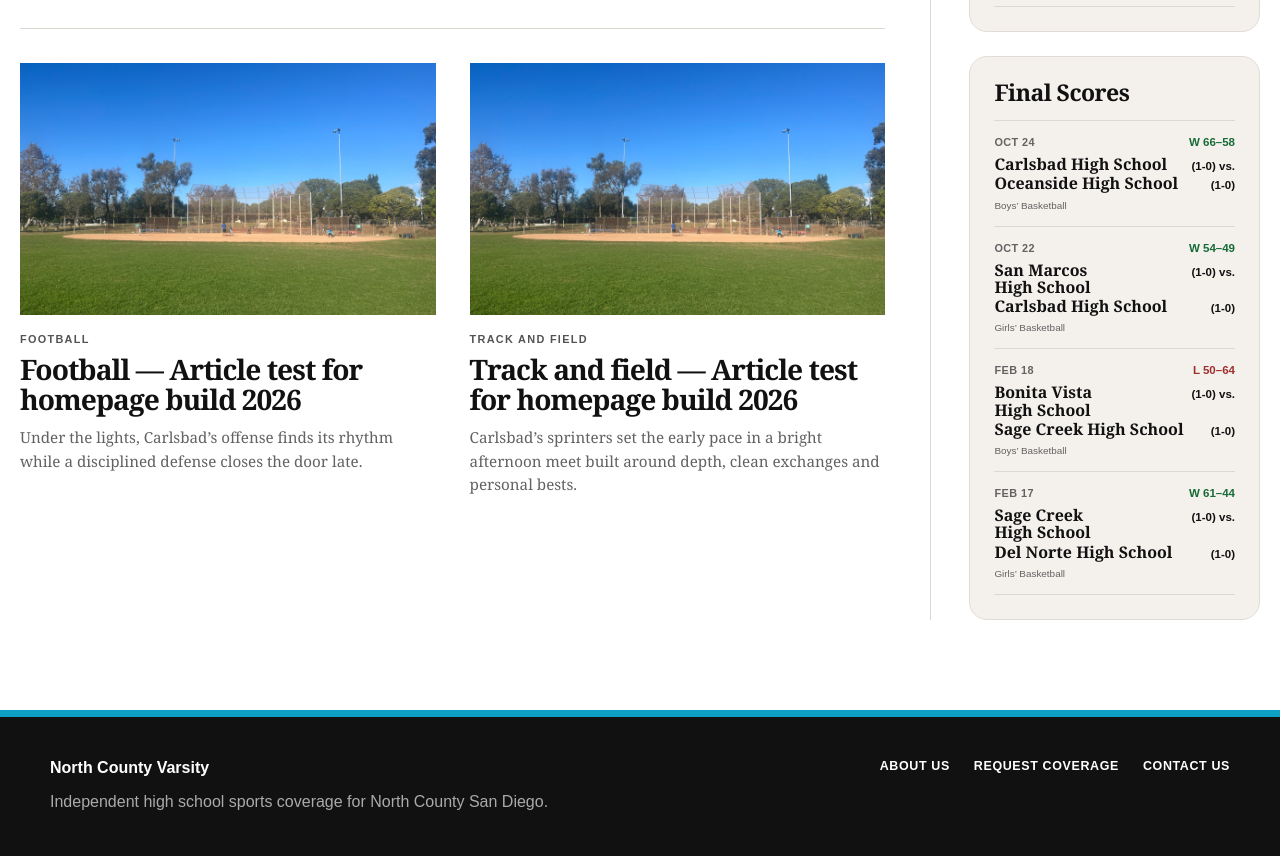
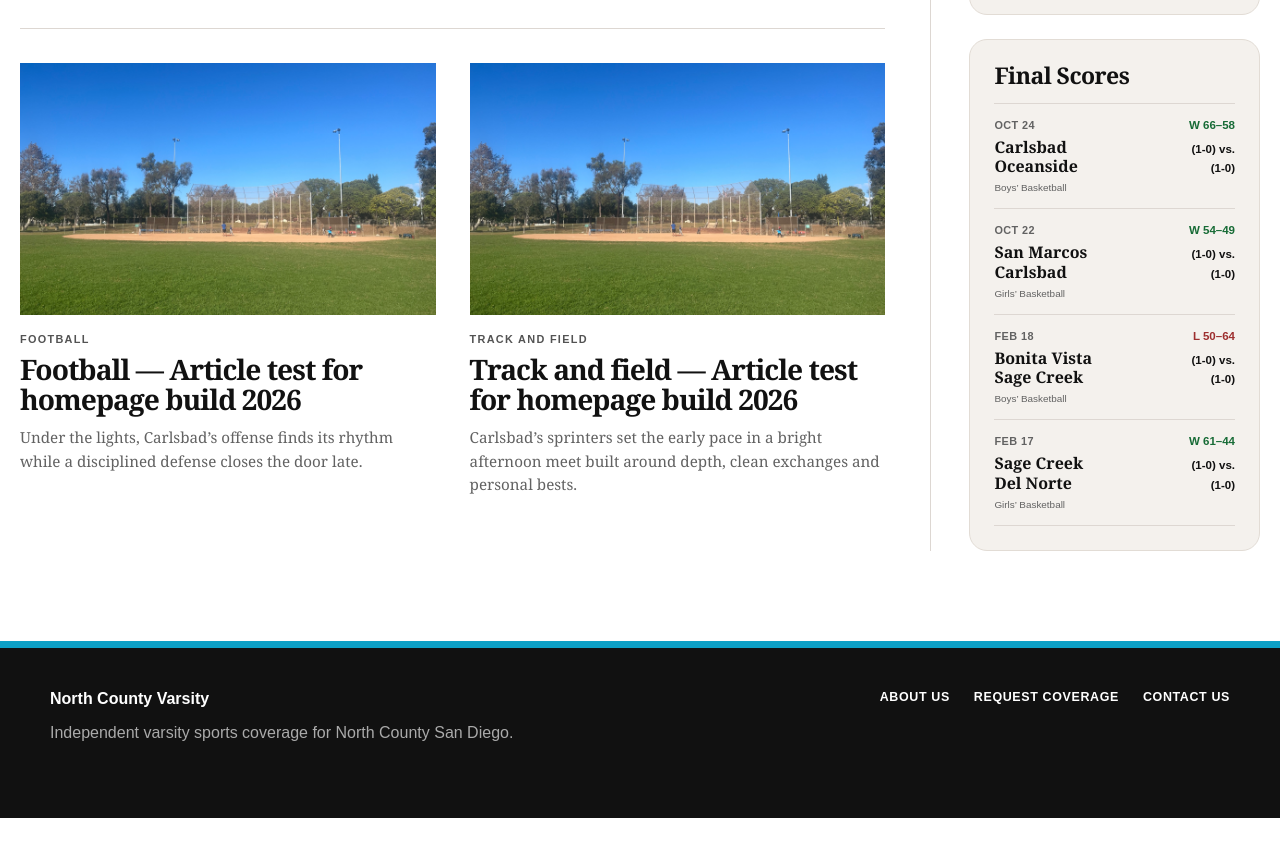
Before and after one commit to mattwilhalme/carlsbad-varsity, a Next.js app: page / in a window 1280 px wide. Shown: the part 660-1516 px from the top of the page. After the commit the page ends 1478 px from the top, so only its background shows below. Built offline with nearby package versions, Linux system fonts and the light colour scheme.

Commit message:
Remove high school wording from site copy

```diff
--- a/src/app/[citySlug]/page.tsx
+++ b/src/app/[citySlug]/page.tsx
@@ -11,7 +11,7 @@ export const dynamicParams = false;
 export async function generateMetadata({ params }: { params: Promise<{ citySlug: string }> }): Promise<Metadata> {
   const { citySlug } = await params;
   const city = cities[citySlug as CitySlug];
-  return city ? { title: `${city.name} High School Sports`, description: `Schedules, scores and high school sports coverage for ${city.name}, California.`, alternates: { canonical: canonicalUrl(`/${city.slug}/`) } } : {};
+  return city ? { title: `${city.name} Varsity Sports`, description: `Schedules, scores and varsity sports coverage for ${city.name}, California.`, alternates: { canonical: canonicalUrl(`/${city.slug}/`) } } : {};
 }
 
 export default async function CityPage({ params }: { params: Promise<{ citySlug: string }> }) {
@@ -20,7 +20,7 @@ export default async function CityPage({ params }: { params: Promise<{ citySlug:
   if (!city) notFound();
   return (
     <main>
-      <header className="city-hero"><div className="page-shell city-hero-inner"><Breadcrumbs items={[{ label: "North County Varsity", href: "/" }, { label: city.name }]} /><p className="kicker">{city.region}</p><h1>{city.name}</h1><p className="dek">Schedules, scores and coverage for high school teams in {city.name}.</p></div></header>
+      <header className="city-hero"><div className="page-shell city-hero-inner"><Breadcrumbs items={[{ label: "North County Varsity", href: "/" }, { label: city.name }]} /><p className="kicker">{city.region}</p><h1>{city.name}</h1><p className="dek">Schedules, scores and coverage for varsity teams in {city.name}.</p></div></header>
       <section className="page-shell city-schools" aria-labelledby="city-schools-heading"><div className="section-rule"><p className="kicker">Schools we cover</p><h2 id="city-schools-heading">Choose a school</h2></div><div className="school-grid city-school-grid">{city.schoolSlugs.map((slug) => { const school = schools[slug]; return <Link className="school-card" href={schoolPath(school.slug)} key={school.slug} style={{ "--team-primary": school.colors.primary, "--team-gold": school.colors.gold } as React.CSSProperties}><span>{school.mascot}</span><h3>{school.name}</h3><strong>View schedules →</strong></Link>; })}</div></section>
     </main>
   );
--- a/src/app/about/page.tsx
+++ b/src/app/about/page.tsx
@@ -2,7 +2,7 @@ import type { Metadata } from "next";
 
 export const metadata: Metadata = {
   title: "About Us",
-  description: "Learn about North County Varsity, an independent publication covering high school sports across North County San Diego.",
+  description: "Learn about North County Varsity, an independent publication covering varsity sports across North County San Diego.",
 };
 
 const email = "mwilhalme@gmail.com";
@@ -14,7 +14,7 @@ export default function AboutPage() {
         <div className="page-shell about-hero-inner">
           <p className="kicker">About North County Varsity</p>
           <h1>Local sports.<br />Local stories.<br />North County.</h1>
-          <p className="dek">Founded in 2026, North County Varsity is an independent sports publication dedicated to covering high school athletics across North County San Diego.</p>
+          <p className="dek">Founded in 2026, North County Varsity is an independent sports publication dedicated to covering varsity athletics across North County San Diego.</p>
         </div>
       </header>
 
@@ -31,7 +31,7 @@ export default function AboutPage() {
           <section aria-labelledby="founder-heading">
             <h2 id="founder-heading">About the Founder</h2>
             <p>Founded in 2026 by journalist and Carlsbad resident Matt Wilhalme, North County Varsity grew out of a personal connection to the local school community and a desire to give student-athletes more opportunities to have their accomplishments recognized.</p>
-            <p>Matt is a journalist and digital media professional with more than 15 years of experience, including roles at the Los Angeles Times, The Arizona Republic and NFL Media. His background includes high school sports coverage, digital storytelling, audience development and building digital products that help readers discover and engage with news.</p>
+            <p>Matt is a journalist and digital media professional with more than 15 years of experience, including roles at the Los Angeles Times, The Arizona Republic and NFL Media. His background includes prep sports coverage, digital storytelling, audience development and building digital products that help readers discover and engage with news.</p>
           </section>
 
           <section aria-labelledby="independence-heading">
--- a/src/app/articles/[slug]/page.tsx
+++ b/src/app/articles/[slug]/page.tsx
@@ -18,7 +18,7 @@ export default async function ArticlePage({ params }: { params: Promise<{ slug:
   if (!story) notFound();
   const related = editorialStories.filter((item) => item.slug !== story.slug);
   return <main className="article-page"><article>
-    <header className="page-shell article-header"><p className="story-label">{story.sport} · Carlsbad High School</p><h1>{story.headline}</h1><p className="article-dek">{story.dek}</p><div className="article-byline"><strong>By {story.byline}</strong><time dateTime={story.publishedAt}>{new Date(`${story.publishedAt}T12:00:00`).toLocaleDateString("en-US", { month: "long", day: "numeric", year: "numeric" })}</time></div></header>
+    <header className="page-shell article-header"><p className="story-label">{story.sport} · Carlsbad</p><h1>{story.headline}</h1><p className="article-dek">{story.dek}</p><div className="article-byline"><strong>By {story.byline}</strong><time dateTime={story.publishedAt}>{new Date(`${story.publishedAt}T12:00:00`).toLocaleDateString("en-US", { month: "long", day: "numeric", year: "numeric" })}</time></div></header>
     <figure className="page-shell article-hero"><Image src={story.image.src} alt={story.image.alt} width={1800} height={1024} priority sizes="(max-width: 1180px) 100vw, 1180px" /><figcaption>{story.image.credit}</figcaption></figure>
     <div className="page-shell article-layout"><div className="article-body">
       <section className="article-box-score" aria-labelledby="box-score-heading"><p className="rail-kicker">Game Summary</p><h2 id="box-score-heading">Box score</h2><div className="period-table-wrap"><table className="period-table"><thead><tr><th>Team</th>{story.boxScore.periods.map((period) => <th key={period}>{period}</th>)}<th>Final</th></tr></thead><tbody>{story.boxScore.teams.map((team) => <tr key={team.name}><th scope="row">{team.name}</th>{team.scores.map((score, index) => <td key={`${team.name}-${index}`}>{score}</td>)}<td><strong>{team.total}</strong></td></tr>)}</tbody></table></div></section>
--- a/src/app/layout.tsx
+++ b/src/app/layout.tsx
@@ -7,9 +7,9 @@ import "./globals.css";
 export const metadata: Metadata = {
   metadataBase: new URL("https://mattwilhalme.github.io/carlsbad-varsity/"),
   title: { default: "North County Varsity", template: "%s | North County Varsity" },
-  description: "High school sports schedules, scores and coverage for North County San Diego.",
+  description: "Varsity sports schedules, scores and coverage for North County San Diego.",
 };
 
 export default function RootLayout({ children }: Readonly<{ children: React.ReactNode }>) {
-  return <html lang="en" data-scroll-behavior="smooth"><body><PublicationHeader /><SchoolNav placement="global" />{children}<footer className="footer"><div className="page-shell footer-inner"><div><strong>North County Varsity</strong><p>Independent high school sports coverage for North County San Diego.</p></div><nav aria-label="Footer"><Link href="/about/">About Us</Link><a href="mailto:mwilhalme@gmail.com?subject=North%20County%20Varsity%20coverage%20request">Request Coverage</a><a href="mailto:mwilhalme@gmail.com?subject=Contact%20North%20County%20Varsity">Contact Us</a></nav></div></footer></body></html>;
+  return <html lang="en" data-scroll-behavior="smooth"><body><PublicationHeader /><SchoolNav placement="global" />{children}<footer className="footer"><div className="page-shell footer-inner"><div><strong>North County Varsity</strong><p>Independent varsity sports coverage for North County San Diego.</p></div><nav aria-label="Footer"><Link href="/about/">About Us</Link><a href="mailto:mwilhalme@gmail.com?subject=North%20County%20Varsity%20coverage%20request">Request Coverage</a><a href="mailto:mwilhalme@gmail.com?subject=Contact%20North%20County%20Varsity">Contact Us</a></nav></div></footer></body></html>;
 }
--- a/src/app/page.tsx
+++ b/src/app/page.tsx
@@ -10,7 +10,7 @@ export default function Home() {
   const recentResults = games.filter((game) => game.status === "final").sort((a, b) => b.date.localeCompare(a.date)).slice(0, 4);
   return <main className="editorial-home">
     <SchoolNav placement="home" />
-    <div className="page-shell homepage-rule"><p>Independent coverage of Carlsbad and North County high school sports</p></div>
+    <div className="page-shell homepage-rule"><p>Independent coverage of Carlsbad and North County varsity sports</p></div>
     <div className="page-shell homepage-layout">
       <section className="homepage-news" aria-labelledby="top-stories-heading">
         <h1 id="top-stories-heading" className="visually-hidden">North County Varsity stories</h1>
--- a/src/components/HomeGameRail.tsx
+++ b/src/components/HomeGameRail.tsx
@@ -4,17 +4,13 @@ import type { Game } from "@/domain/models";
 
 function formatDate(date: string) { return new Date(`${date}T12:00:00`).toLocaleDateString("en-US", { month: "short", day: "numeric" }); }
 
-function opponentSchoolName(name: string) {
-  return /(?:School|Academy|Christian|Prep)$/i.test(name) ? name : `${name} High School`;
-}
-
 export function HomeGameRail({ games, result = false }: { games: Game[]; result?: boolean }) {
   return <div className="rail-game-list">{games.map((game) => {
     const team = teams.find((item) => item.id === game.teamId)!;
     const school = schools[team.schoolSlug];
     const status = result ? `${game.result} ${game.teamScore}–${game.opponentScore}` : game.time ?? "TBA";
-    const homeTeam = game.homeAway === "Away" ? opponentSchoolName(game.opponent) : school.name;
-    const awayTeam = game.homeAway === "Away" ? school.name : opponentSchoolName(game.opponent);
+    const homeTeam = game.homeAway === "Away" ? game.opponent : school.name;
+    const awayTeam = game.homeAway === "Away" ? school.name : game.opponent;
     return <Link href={`/games/${game.id}/`} className="rail-game" key={game.id}>
       <span className="rail-game-meta"><time dateTime={game.date}>{formatDate(game.date)}</time><b className={game.result ? `outcome-${game.result.toLowerCase()}` : undefined}>{status}</b></span>
       <span className="rail-matchup"><strong><span>{homeTeam}</span><em>(1-0) vs.</em></strong><strong><span>{awayTeam}</span><em>(1-0)</em></strong><small>{team.sportName}</small></span>
--- a/src/data/editorial-data.ts
+++ b/src/data/editorial-data.ts
@@ -31,7 +31,7 @@ export const editorialStories: EditorialStory[] = [
     byline: "North County Varsity staff",
     publishedAt: "2026-10-27",
     image: { src: editorialImage, alt: "A sunny North County community ballfield beneath a clear blue sky.", credit: "Photo courtesy of Matt Wilhalme" },
-    relatedLinks: [{ label: "Explore Carlsbad High School coverage", href: "/carlsbad/carlsbad/" }, { label: "More North County scores", href: "/#recent-results" }],
+    relatedLinks: [{ label: "Explore Carlsbad coverage", href: "/carlsbad/carlsbad/" }, { label: "More North County scores", href: "/#recent-results" }],
     body: [
       "Lorem ipsum dolor sit amet, consectetur adipiscing elit. Nulla vitae elit libero, a pharetra augue. Carlsbad’s opening drive established the evening’s tone with patient runs and a timely throw outside the numbers.",
       "Cras mattis consectetur purus sit amet fermentum. Donec ullamcorper nulla non metus auctor fringilla. The defense answered after the break, forcing consecutive short possessions and giving the offense favorable field position.",
@@ -48,7 +48,7 @@ export const editorialStories: EditorialStory[] = [
     byline: "North County Varsity staff",
     publishedAt: "2026-10-26",
     image: { src: editorialImage, alt: "A sunny North County community ballfield beneath a clear blue sky.", credit: "Photo courtesy of Matt Wilhalme" },
-    relatedLinks: [{ label: "Explore Carlsbad High School coverage", href: "/carlsbad/carlsbad/" }, { label: "Find upcoming Carlsbad games", href: "/#upcoming-games" }],
+    relatedLinks: [{ label: "Explore Carlsbad coverage", href: "/carlsbad/carlsbad/" }, { label: "Find upcoming Carlsbad games", href: "/#upcoming-games" }],
     body: [
       "Lorem ipsum dolor sit amet, consectetur adipiscing elit. Morbi leo risus, porta ac consectetur ac, vestibulum at eros. The Lancers opened the meet with sharp starts and carried that confidence through the relay exchanges.",
       "Vestibulum id ligula porta felis euismod semper. Integer posuere erat a ante venenatis dapibus posuere velit aliquet. Coaches pointed to the team’s depth as the most encouraging result of the afternoon.",
--- a/src/data/site-data.ts
+++ b/src/data/site-data.ts
@@ -15,7 +15,7 @@ export const schools: Record<SchoolSlug, School> = {
   carlsbad: {
     slug: "carlsbad",
     citySlug: "carlsbad",
-    name: "Carlsbad High School",
+    name: "Carlsbad",
     shortName: "Carlsbad",
     mascot: "Lancers",
     officialUrl: "https://chs.carlsbadusd.net/",
@@ -26,7 +26,7 @@ export const schools: Record<SchoolSlug, School> = {
   "sage-creek": {
     slug: "sage-creek",
     citySlug: "carlsbad",
-    name: "Sage Creek High School",
+    name: "Sage Creek",
     shortName: "Sage Creek",
     mascot: "Bobcats",
     officialUrl: "https://schs.carlsbadusd.net/",
@@ -78,9 +78,9 @@ function verifiedGames(teamId: string, sourceUrl: string, rows: ScheduleRow[]):
 }
 
 export const games: Game[] = [
-  { id: "carlsbad-bbb-2026-001", teamId: "carlsbad-boys-basketball-2025–26", date: "2026-11-12", time: "7:00 PM", opponent: "Oceanside", homeAway: "Home", location: "Carlsbad High School", status: "scheduled", dataStatus: "placeholder" },
+  { id: "carlsbad-bbb-2026-001", teamId: "carlsbad-boys-basketball-2025–26", date: "2026-11-12", time: "7:00 PM", opponent: "Oceanside", homeAway: "Home", location: "Carlsbad", status: "scheduled", dataStatus: "placeholder" },
   { id: "carlsbad-gbb-2026-001", teamId: "carlsbad-girls-basketball-2025–26", date: "2026-11-14", time: "5:30 PM", opponent: "Vista", homeAway: "Away", status: "scheduled", dataStatus: "placeholder" },
-  { id: "carlsbad-bbb-2026-002", teamId: "carlsbad-boys-basketball-2025–26", date: "2026-11-18", time: "6:30 PM", opponent: "La Costa Canyon", homeAway: "Home", location: "Carlsbad High School", status: "scheduled", dataStatus: "placeholder" },
+  { id: "carlsbad-bbb-2026-002", teamId: "carlsbad-boys-basketball-2025–26", date: "2026-11-18", time: "6:30 PM", opponent: "La Costa Canyon", homeAway: "Home", location: "Carlsbad", status: "scheduled", dataStatus: "placeholder" },
   { id: "carlsbad-bbb-2026-final-001", teamId: "carlsbad-boys-basketball-2025–26", date: "2026-10-24", opponent: "Oceanside", homeAway: "Home", status: "final", teamScore: 66, opponentScore: 58, result: "W", dataStatus: "placeholder" },
   { id: "carlsbad-gbb-2026-final-001", teamId: "carlsbad-girls-basketball-2025–26", date: "2026-10-22", opponent: "San Marcos", homeAway: "Away", status: "final", teamScore: 54, opponentScore: 49, result: "W", dataStatus: "placeholder" },
   ...verifiedGames(BOYS_ID, BOYS_SOURCE, [
@@ -124,16 +124,16 @@ export const games: Game[] = [
     ["sc-gbb-2025-007", "2025-12-09", "6:30 PM", "Home", "Del Norte", 44, 37],
     ["sc-gbb-2025-008", "2025-12-12", "7:00 PM", "Away", "Poway", 47, 31],
     ["sc-gbb-2025-009", "2025-12-13", "7:30 PM", "Away", "La Jolla", 64, 30, "Valley Brave Winter Classic"],
-    ["sc-gbb-2025-010", "2025-12-17", "7:30 PM", "Home", "Granite Hills", 55, 27, "Valley Brave Winter Classic · El Cajon Valley High School"],
-    ["sc-gbb-2025-011", "2025-12-19", "6:00 PM", "Home", "El Cajon Valley", 49, 36, "Valley Brave Winter Classic · El Cajon Valley High School"],
-    ["sc-gbb-2025-012", "2025-12-20", "6:00 PM", "Home", "Rancho Bernardo", 26, 46, "Valley Brave Winter Classic · El Cajon Valley High School"],
+    ["sc-gbb-2025-010", "2025-12-17", "7:30 PM", "Home", "Granite Hills", 55, 27, "Valley Brave Winter Classic · El Cajon Valley"],
+    ["sc-gbb-2025-011", "2025-12-19", "6:00 PM", "Home", "El Cajon Valley", 49, 36, "Valley Brave Winter Classic · El Cajon Valley"],
+    ["sc-gbb-2025-012", "2025-12-20", "6:00 PM", "Home", "Rancho Bernardo", 26, 46, "Valley Brave Winter Classic · El Cajon Valley"],
     ["sc-gbb-2025-013", "2025-12-27", "TBA", "Home", "Ontario", 34, 40, "Holiday Classic Tournament"],
     ["sc-gbb-2025-014", "2025-12-29", "TBA", "Home", "Wilson", 56, 72, "Holiday Classic Tournament"],
     ["sc-gbb-2025-015", "2025-12-30", "TBA", "Home", "Brea Olinda", 31, 32, "Holiday Classic Tournament"],
-    ["sc-gbb-2025-016", "2026-01-05", "3:00 PM", "Home", "Canyon Hills", 40, 43, "New Year Classic · Sweetwater High School"],
-    ["sc-gbb-2025-017", "2026-01-06", "3:00 PM", "Home", "Hilltop", 48, 22, "New Year Classic · Sweetwater High School"],
-    ["sc-gbb-2025-018", "2026-01-06", "6:30 PM", "Home", "Southwest EC", 57, 22, "New Year Classic · Sweetwater High School"],
-    ["sc-gbb-2025-019", "2026-01-08", "5:00 PM", "Home", "Santa Fe Christian", 36, 41, "New Year Classic · Sweetwater High School"],
+    ["sc-gbb-2025-016", "2026-01-05", "3:00 PM", "Home", "Canyon Hills", 40, 43, "New Year Classic · Sweetwater"],
+    ["sc-gbb-2025-017", "2026-01-06", "3:00 PM", "Home", "Hilltop", 48, 22, "New Year Classic · Sweetwater"],
+    ["sc-gbb-2025-018", "2026-01-06", "6:30 PM", "Home", "Southwest EC", 57, 22, "New Year Classic · Sweetwater"],
+    ["sc-gbb-2025-019", "2026-01-08", "5:00 PM", "Home", "Santa Fe Christian", 36, 41, "New Year Classic · Sweetwater"],
     ["sc-gbb-2025-020", "2026-01-10", "5:00 PM", "Away", "Fallbrook", 41, 49],
     ["sc-gbb-2025-021", "2026-01-13", "5:30 PM", "Away", "La Costa Canyon", 18, 52],
     ["sc-gbb-2025-022", "2026-01-16", "5:30 PM", "Away", "Rancho Buena Vista", 39, 44],
```
Also changed, not shown: 1 other file (tests, documents, lock files or other folders).
